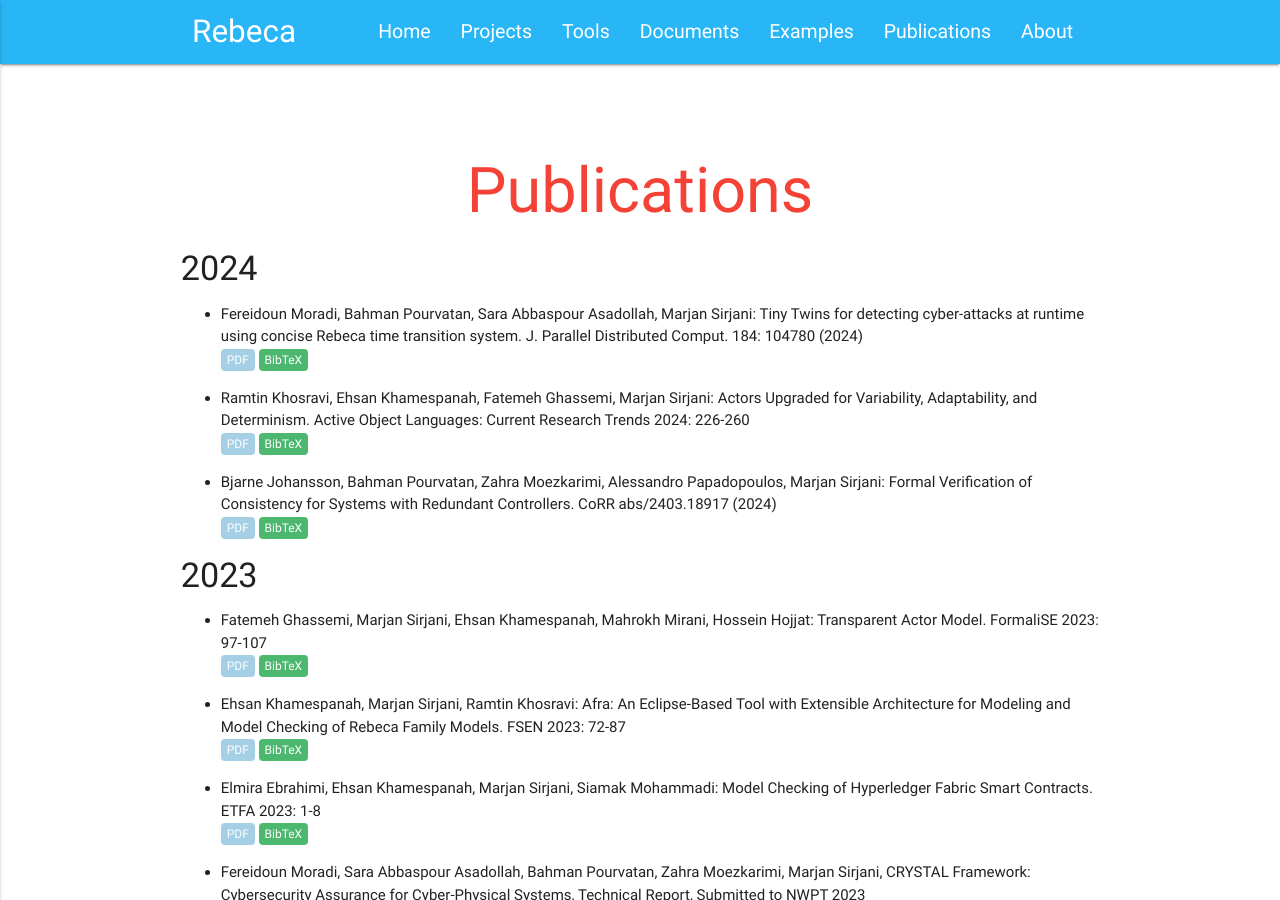
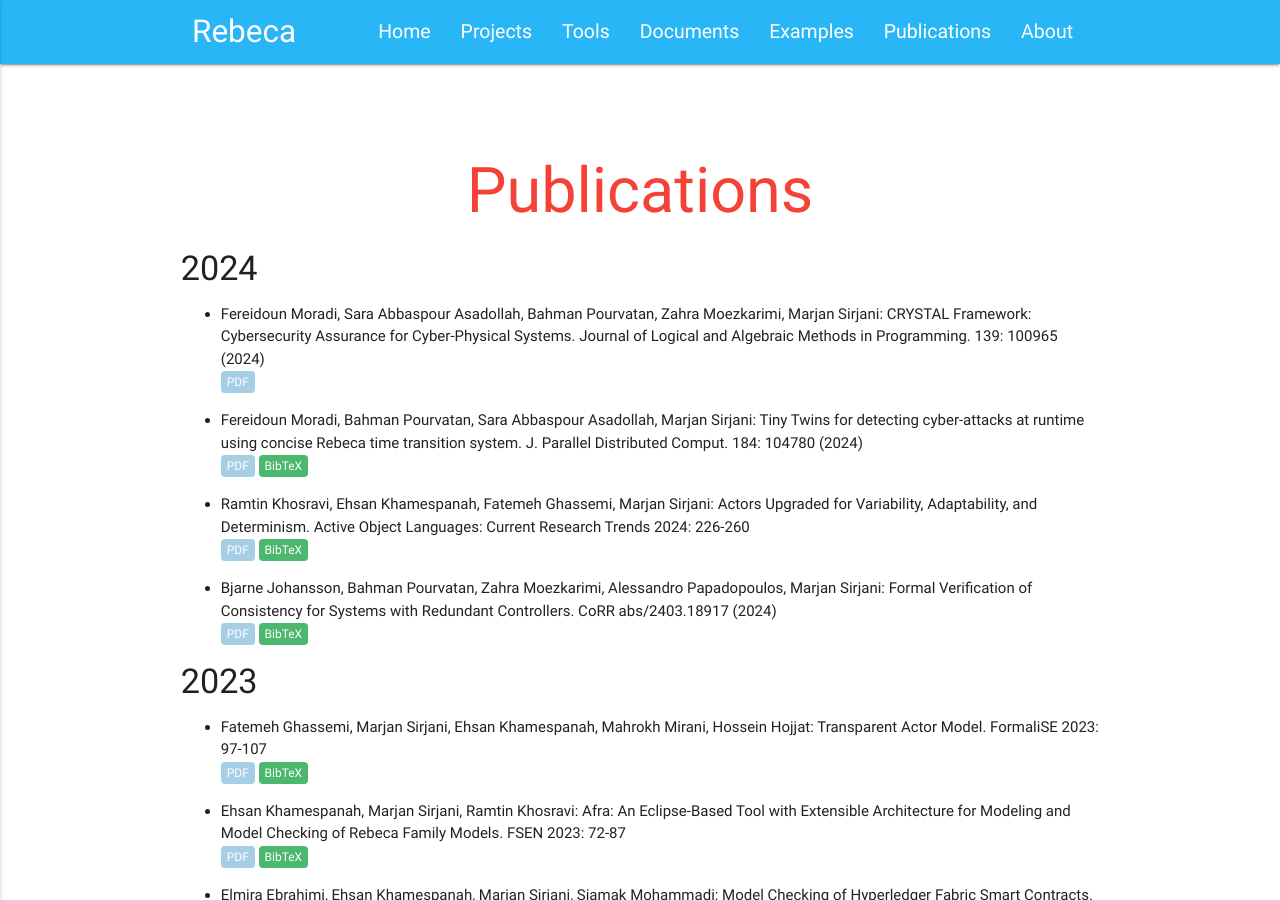
Before and after one commit to rebeca-lang/rebeca-lang.github.io, a Jekyll site: the page built from publications.md, in a window 1280 px wide and 900 px high. Built offline with Jekyll 4.4.1, drawn with Linux system fonts in a browser that asks for light colours.

Commit message:
Update publications.md
Added CRYSTAL 2024

```diff
--- a/publications.md
+++ b/publications.md
@@ -6,6 +6,12 @@ redirect_from: "/wiki/pmwiki.php/Rebeca/Publications"
 ---
 
 #### 2024
+
+- Fereidoun Moradi, Sara Abbaspour Asadollah, Bahman Pourvatan, Zahra Moezkarimi, Marjan Sirjani: CRYSTAL Framework: Cybersecurity Assurance for Cyber-Physical Systems. Journal of Logical and Algebraic Methods in Programming. 139: 100965 (2024)
+\\
+<a class="link link_pdf" href="/assets/papers/2024/CRYSTAL.pdf">PDF</a>
+
+
 - Fereidoun Moradi, Bahman Pourvatan, Sara Abbaspour Asadollah, Marjan Sirjani:
 Tiny Twins for detecting cyber-attacks at runtime using concise Rebeca time transition system. J. Parallel Distributed Comput. 184: 104780 (2024)
 \\
```
